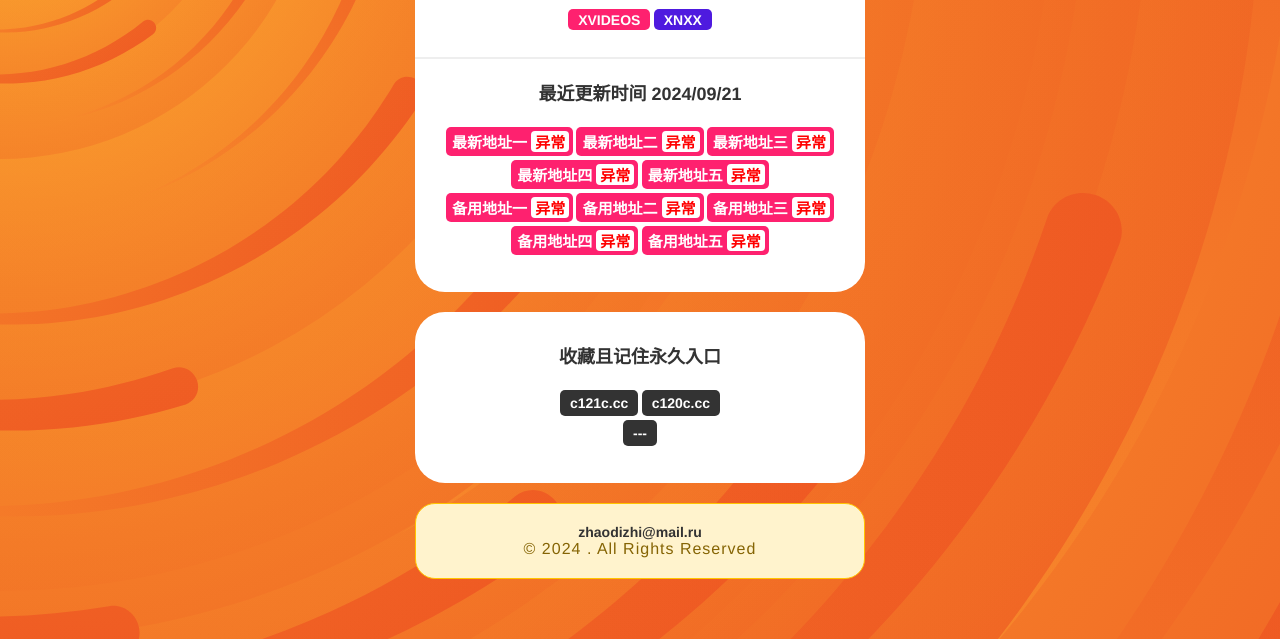
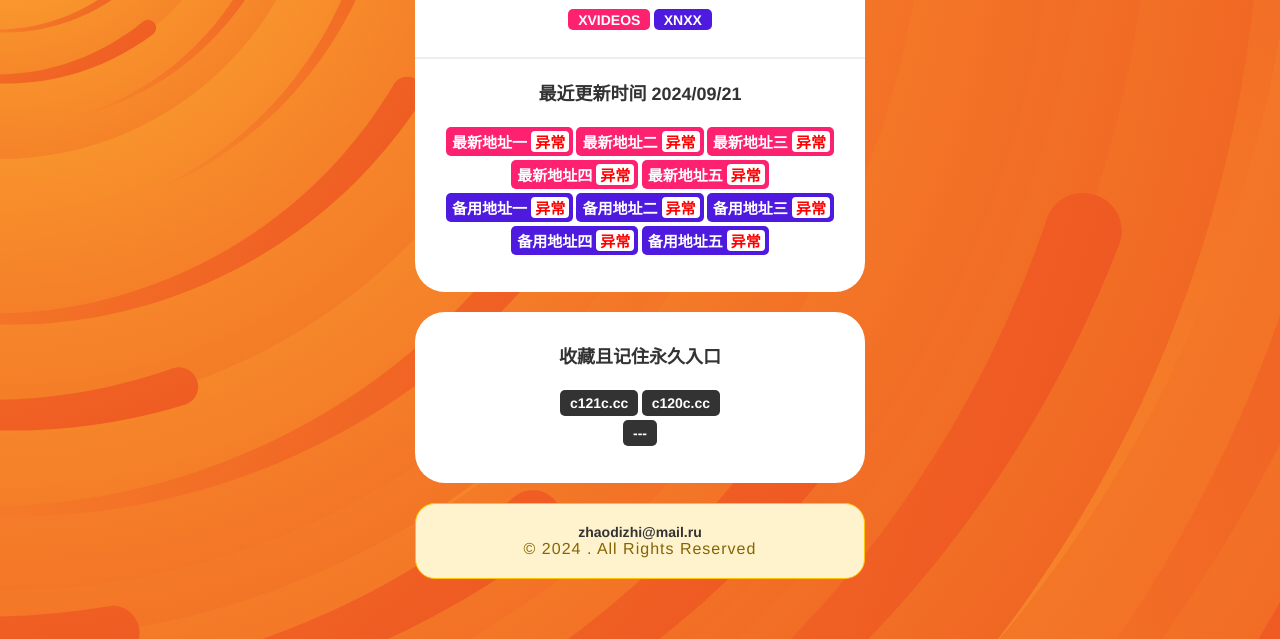
Before and after one commit to aileecool/aileecool.github.io, a plain HTML site: page xx/index.html in a window 1280 px wide. Shown: the part 161-800 px from the top of the page. Drawn offline with Linux system fonts and the light colour scheme; a script that the page names is missing.

Commit message:
Update index.html

```diff
--- a/xx/index.html
+++ b/xx/index.html
@@ -31,11 +31,11 @@
                     </ul>
 
                     <ul>
-                    <li><a class="xv" href="https://xtzspw.top" target="_blank">备用地址一<i>检测中...</i></a></li>
-                    <li><a class="xv" href="https://xtzspw111.top" target="_blank">备用地址二<i>检测中...</i></a></li>
-                    <li><a class="xv" href="https://xtzspw122.top" target="_blank">备用地址三<i>检测中...</i></a></li>
-                    <li><a class="xv" href="https://xtzspw133.top" target="_blank">备用地址四<i>检测中...</i></a></li>
-                    <li><a class="xv" href="https://xtz0gobqgfcdkmkddof.top" target="_blank">备用地址五<i>检测中...</i></a></li>
+                    <li><a class="xn" href="https://xtzspw.top" target="_blank">备用地址一<i>检测中...</i></a></li>
+                    <li><a class="xn" href="https://xtzspw111.top" target="_blank">备用地址二<i>检测中...</i></a></li>
+                    <li><a class="xn" href="https://xtzspw122.top" target="_blank">备用地址三<i>检测中...</i></a></li>
+                    <li><a class="xn" href="https://xtzspw133.top" target="_blank">备用地址四<i>检测中...</i></a></li>
+                    <li><a class="xn" href="https://xtz0gobqgfcdkmkddof.top" target="_blank">备用地址五<i>检测中...</i></a></li>
 
                 </ul>
             </div>
```
